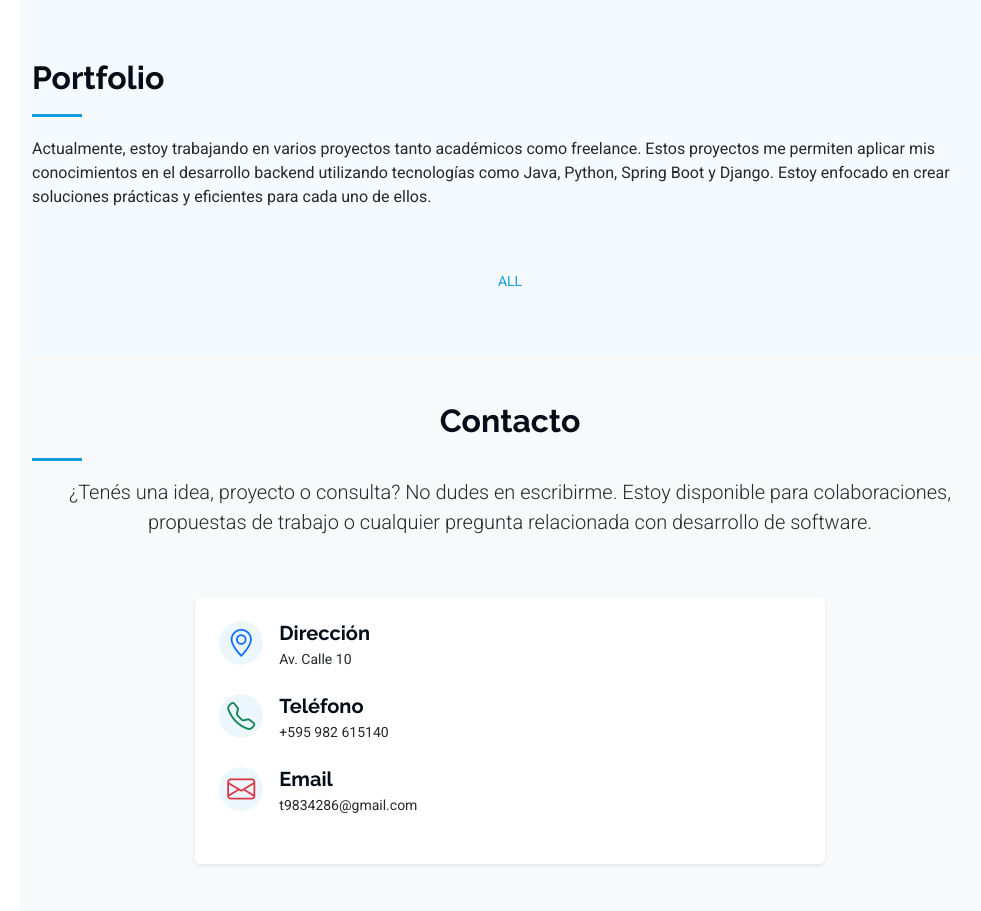
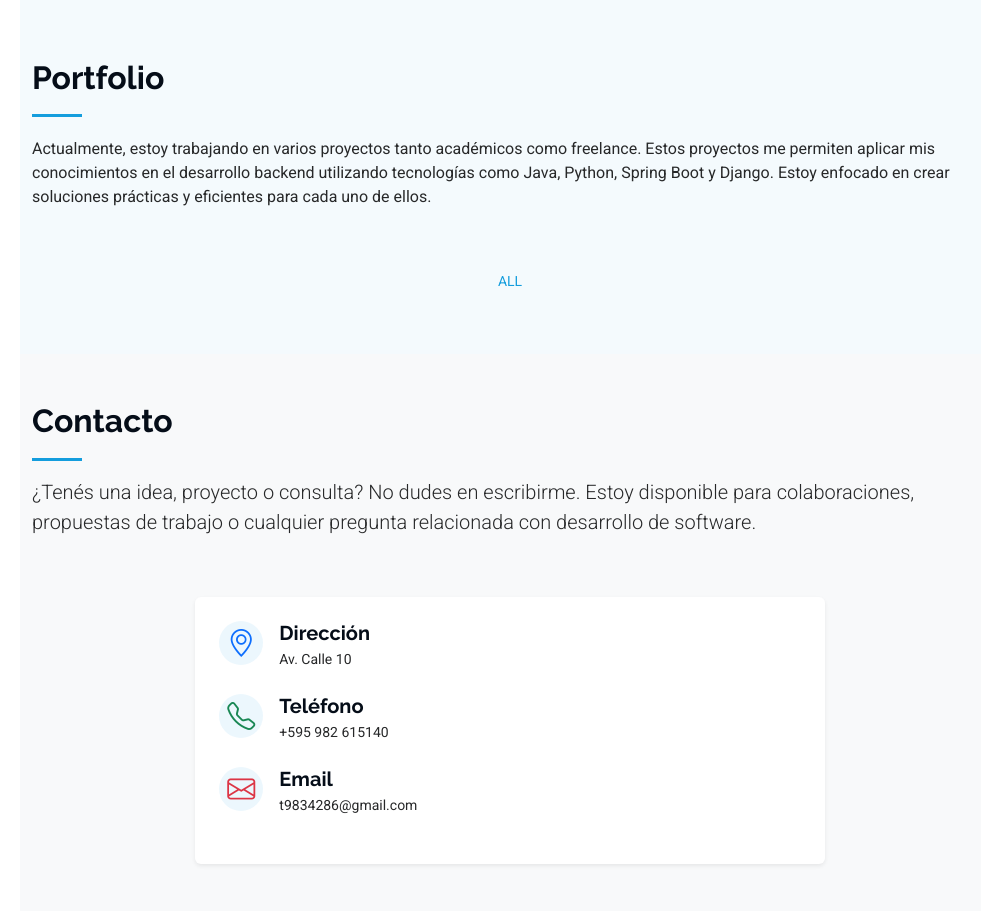
Before and after one commit to Xbox-hash/Xbox_hash, a Django app: page / in a window 1280 px wide. Shown: the part 4537-5448 px from the top of the page, without its empty margins (280-1261 px from the left). Run offline with Django 5.2, Linux system fonts and the light colour scheme; data that the repository does not hold is empty; some libraries are stand-ins or nearby versions.

Commit message:
modificado la posicion

```diff
--- a/principal/templates/principal/index.html
+++ b/principal/templates/principal/index.html
@@ -464,7 +464,7 @@
 <!-- Contact Section -->
 <section id="contact" class="contact section py-5 bg-light">
 
-  <div class="container section-title text-center" data-aos="fade-up">
+ <div class="container section-title" data-aos="fade-up">
     <h2 class="fw-bold mb-3">Contacto</h2>
     <p class="lead">¿Tenés una idea, proyecto o consulta? No dudes en escribirme. Estoy disponible para colaboraciones,
       propuestas
@@ -474,7 +474,6 @@
   <div class="container" data-aos="fade-up" data-aos-delay="100">
     <div class="row gy-4 justify-content-center">
 
-      <!-- Columna Única: Información -->
       <div class="col-lg-8">
         <div class="info-wrap p-4 bg-white rounded shadow-sm">
 
```
